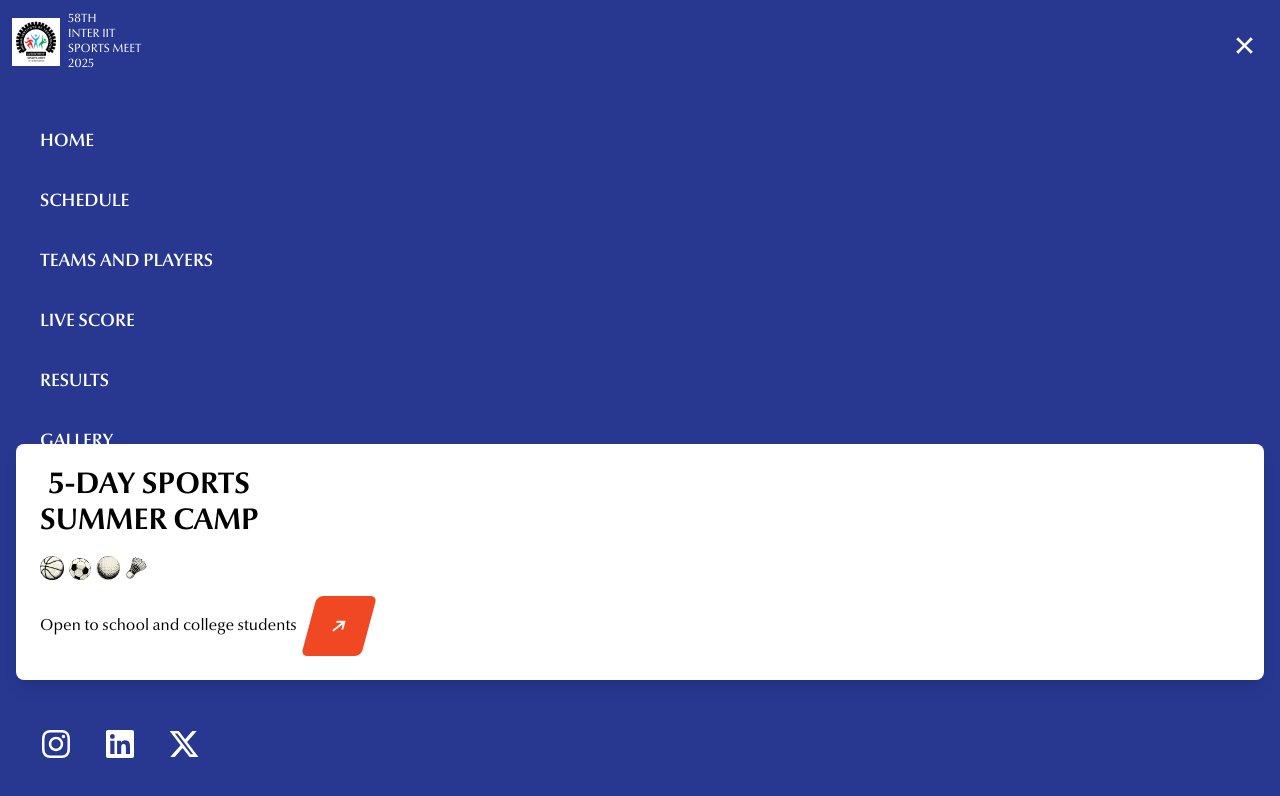
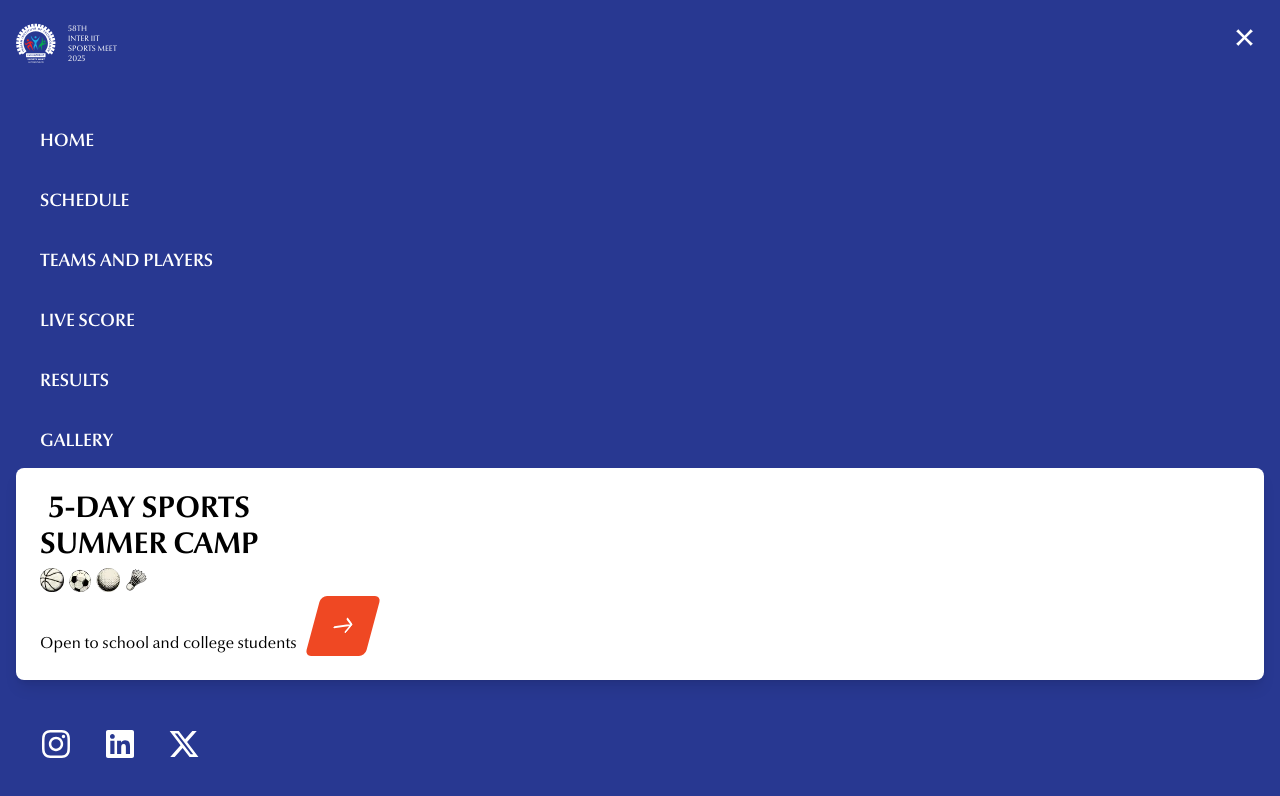
Before and after one commit to rayanry9/iism-2025, a SvelteKit app in the folder web/main/: page / in a window 1280 px wide. Both pictures are taken after a click on the button "Toggle menu". Shown: the top 796 px of the page. Built offline with nearby package versions, Linux system fonts and the light colour scheme.

Commit message:
fix:fix design

```diff
--- a/web/main/src/routes/+page.svelte
+++ b/web/main/src/routes/+page.svelte
@@ -81,12 +81,12 @@
 
 			<!-- Full-screen menu content -->
 			{#if showMenu}
-				<div class="fixed inset-0 z-40 bg-[#283891] pt-20">
+				<div class="bg-custom-blue fixed inset-0 z-40 pt-20">
 					<!-- Close Button (X mark) -->
 
-					<div class="fixed left-0 top-0 z-40 flex items-center rounded-br-xl p-3">
-						<img src="/logo.png" alt="Logo" class="h-12 w-12" />
-						<div class="ml-2 text-xs leading-tight text-white">
+					<div class="fixed left-0 top-2 z-40 flex items-center rounded-br-xl p-3">
+						<img src="/logo-white.svg" alt="Logo" class="h-12 w-12" />
+						<div class="ml-2 text-xs leading-tight text-white" style="font-size: 8px;">
 							58TH<br />
 							INTER IIT<br />
 							SPORTS MEET<br />
@@ -95,7 +95,7 @@
 					</div>
 					<button
 						on:click={toggleMenu}
-						class="absolute right-6 top-6 text-5xl font-bold text-white"
+						class="absolute right-6 top-4 text-5xl font-bold text-white"
 						aria-label="Close menu"
 					>
 						×
@@ -105,38 +105,38 @@
 						<!-- Regular Menu Items -->
 						<a
 							href="#"
-							class="hover:border-l-5 py-2 pl-10 text-lg font-semibold text-white transition-colors duration-200 hover:border-[#fdb424] hover:text-[#fdb424]"
+							class="hover:border-l-5 hover:border-custom-yellow hover:text-custom-yellow py-2 pl-10 text-lg font-semibold text-white transition-colors duration-200"
 						>
 							HOME
 						</a>
 						<a
 							href="#"
-							class="hover:border-l-5 py-2 pl-10 text-lg font-semibold text-white transition-colors duration-200 hover:border-[#fdb424] hover:text-[#fdb424]"
+							class="hover:border-l-5 hover:border-custom-yellow hover:text-custom-yellow py-2 pl-10 text-lg font-semibold text-white transition-colors duration-200"
 						>
 							SCHEDULE
 						</a><a
 							href="#"
-							class="hover:border-l-5 py-2 pl-10 text-lg font-semibold text-white transition-colors duration-200 hover:border-[#fdb424] hover:text-[#fdb424]"
+							class="hover:border-l-5 hover:border-custom-yellow hover:text-custom-yellow py-2 pl-10 text-lg font-semibold text-white transition-colors duration-200"
 						>
 							TEAMS AND PLAYERS
 						</a><a
 							href="#"
-							class="hover:border-l-5 py-2 pl-10 text-lg font-semibold text-white transition-colors duration-200 hover:border-[#fdb424] hover:text-[#fdb424]"
+							class="hover:border-l-5 hover:border-custom-yellow hover:text-custom-yellow py-2 pl-10 text-lg font-semibold text-white transition-colors duration-200"
 						>
 							LIVE SCORE
 						</a><a
 							href="#"
-							class="hover:border-l-5 py-2 pl-10 text-lg font-semibold text-white transition-colors duration-200 hover:border-[#fdb424] hover:text-[#fdb424]"
+							class="hover:border-l-5 hover:border-custom-yellow hover:text-custom-yellow py-2 pl-10 text-lg font-semibold text-white transition-colors duration-200"
 						>
 							RESULTS
 						</a><a
 							href="#"
-							class="hover:border-l-5 py-2 pl-10 text-lg font-semibold text-white transition-colors duration-200 hover:border-[#fdb424] hover:text-[#fdb424]"
+							class="hover:border-l-5 hover:border-custom-yellow hover:text-custom-yellow py-2 pl-10 text-lg font-semibold text-white transition-colors duration-200"
 						>
 							GALLERY
 						</a><a
 							href="#"
-							class="hover:border-l-5 py-2 pl-10 text-lg font-semibold text-white transition-colors duration-200 hover:border-[#fdb424] hover:text-[#fdb424]"
+							class="hover:border-l-5 hover:border-custom-yellow hover:text-custom-yellow py-2 pl-10 text-lg font-semibold text-white transition-colors duration-200"
 						>
 							CONTACT
 						</a>
@@ -144,7 +144,7 @@
 					<div
 						class="absolute bottom-20 left-0 right-0 mx-4 mb-10 rounded-lg bg-white p-6 shadow-lg"
 					>
-						<div class="flex flex-col items-start gap-4">
+						<div class="flex flex-col items-start gap-1">
 							<p class="text-center text-3xl font-bold text-black">
 								5-DAY SPORTS<br />SUMMER CAMP
 							</p>
@@ -154,17 +154,17 @@
 								<img src="hockey.webp" alt="event 3" />
 								<img src="badminton.webp" alt="event 4" />
 							</div>
-							<div class="flex items-center justify-center">
+							<div class="flex items-end justify-evenly gap-1">
 								<!-- Center alignment container -->
 								<p class="text-black-600">Open to school and college students</p>
 
 								<button
-									class="h-15 w-15 -skew-x-15 ml-3 flex items-center justify-center rounded-md bg-[#ef4823] transition-all hover:bg-blue-600"
+									class="h-15 w-15 -skew-x-15 bg-custom-orange ml-3 flex items-center justify-center rounded-md"
 								>
 									<img
-										src="/arrow.svg"
+										src="/diag-up-arrow.svg"
 										alt="Northeast arrow"
-										class="h-4 w-4 rotate-45 transform text-white"
+										class="skew-x-15 h-4 w-4 rotate-45 transform text-white"
 									/>
 								</button>
 							</div>
```
Also changed, not shown: web/main/static/arrow.svg (deleted), web/main/static/logo-white.svg (added).
